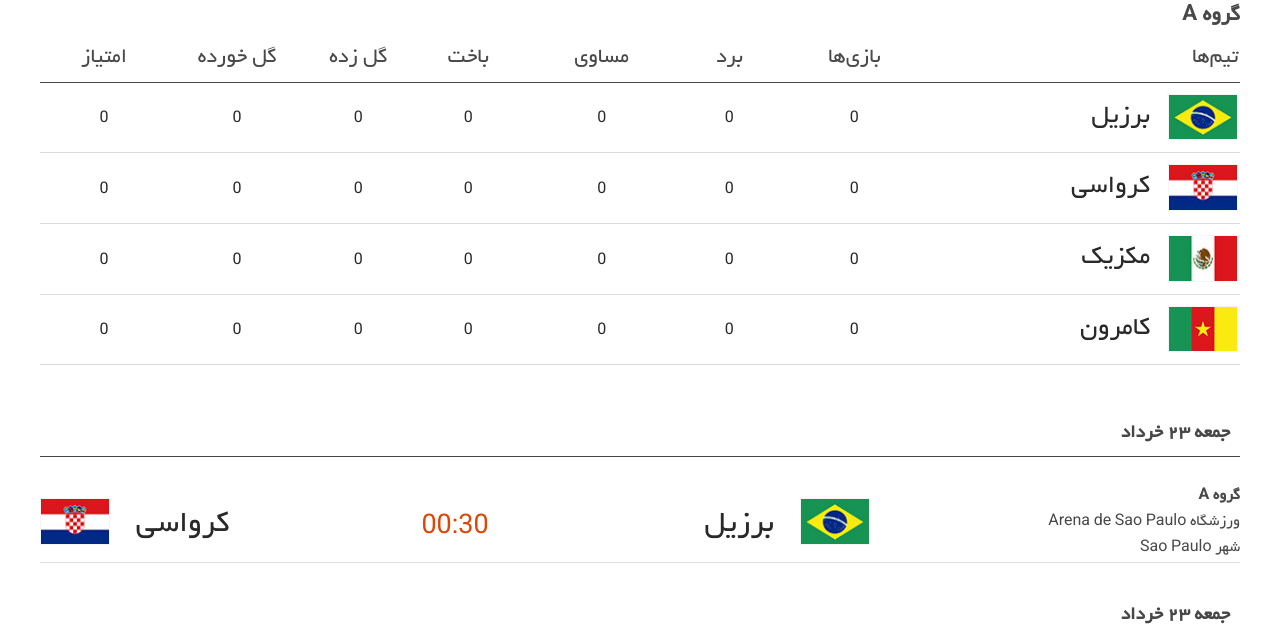
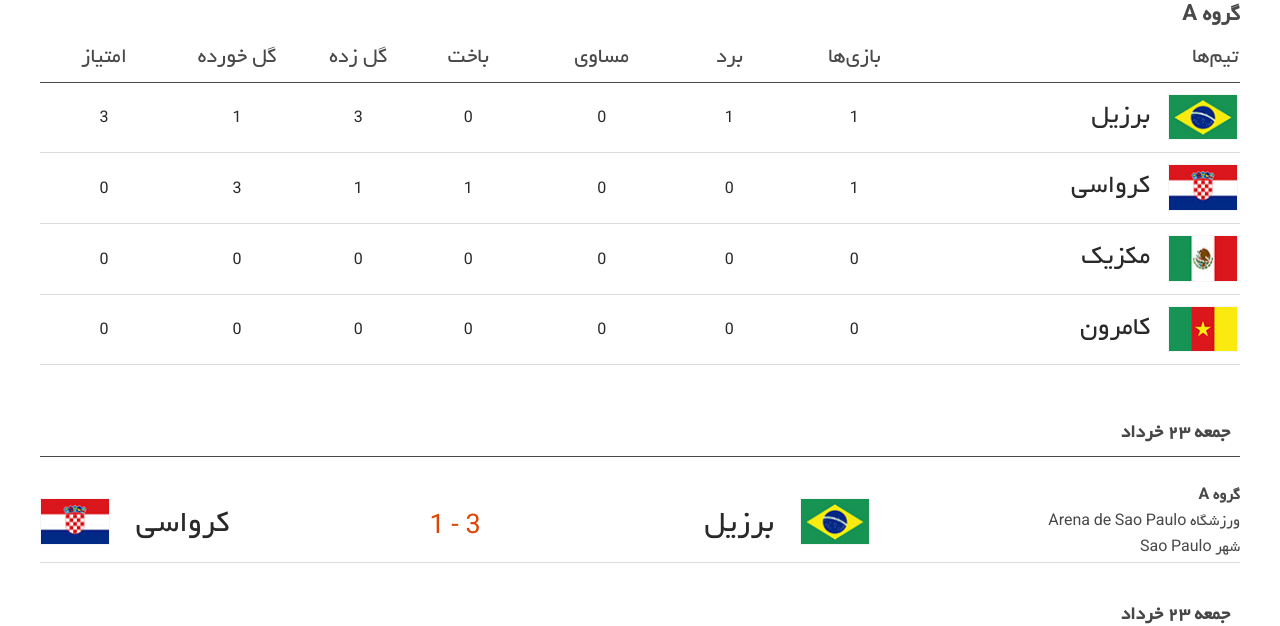
Before and after one commit to HosseinKarami/fifawc, a Jekyll site: the page built from groups/A/index.html, in a window 1280 px wide. Shown: the part 338-964 px from the top of the page. Built offline with Jekyll 4.4.1, drawn with Linux system fonts in a browser that asks for light colours; comment, search, counter and statistics services are not loaded.

Commit message:
Bra Vs Cro

```diff
--- a/_data/groups.yml
+++ b/_data/groups.yml
@@ -2,21 +2,21 @@
   teams:
   - team: برزیل
     flag: assets/img/flags/bra.png
-    played: "0"
+    played: "1"
+    won: "1"
+    draw: "0"
+    lost: "0"
+    GF: "3"
+    GA: "1"
+    points: "3"
+  - team: کرواسی
+    flag: assets/img/flags/cro.png
+    played: "1"
     won: "0"
     draw: "0"
-    lost: "0"
-    GF: "0"
-    GA: "0"
-    points: "0"
-  - team: کرواسی
-    flag: assets/img/flags/cro.png
-    played: "0"
-    won: "0"
-    draw: "0"
-    lost: "0"
-    GF: "0"
-    GA: "0"
+    lost: "1"
+    GF: "1"
+    GA: "3"
     points: "0"
   - team: مکزیک
     flag: assets/img/flags/mex.png
```
Also changed, not shown: _data/matches.yml (+6 -6 lines).
